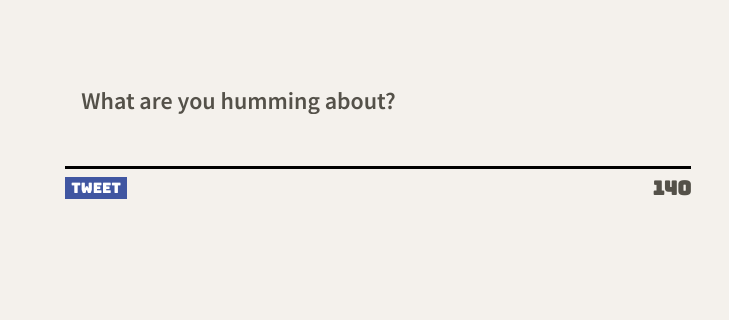
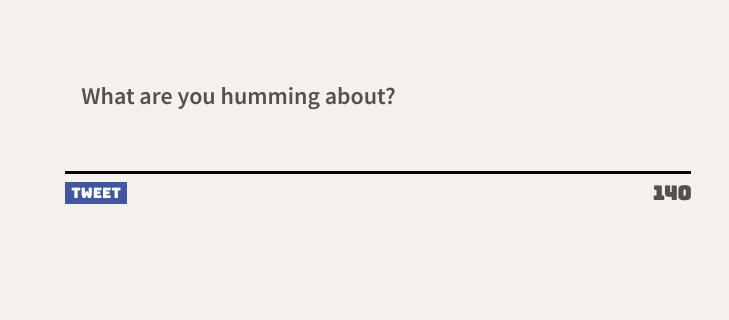
Before and after one commit to CarlSmoky/tweeter, a website: page public/index.html in a window 1280 px wide. Shown: the part 166-486 px from the top of the page, 551-1280 px from the left. Drawn offline with nearby package versions, Linux system fonts and the light colour scheme; no server answers.

Commit message:
Change hight of textarea

```diff
--- a/public/styles/new-tweet.css
+++ b/public/styles/new-tweet.css
@@ -24,7 +24,7 @@ form textarea {
   text-decoration: none;
   outline: none;
   font-size: 1rem;
-  line-height: 1.5rem;
+  height: 4rem;
   resize: none;
 }
 
```
